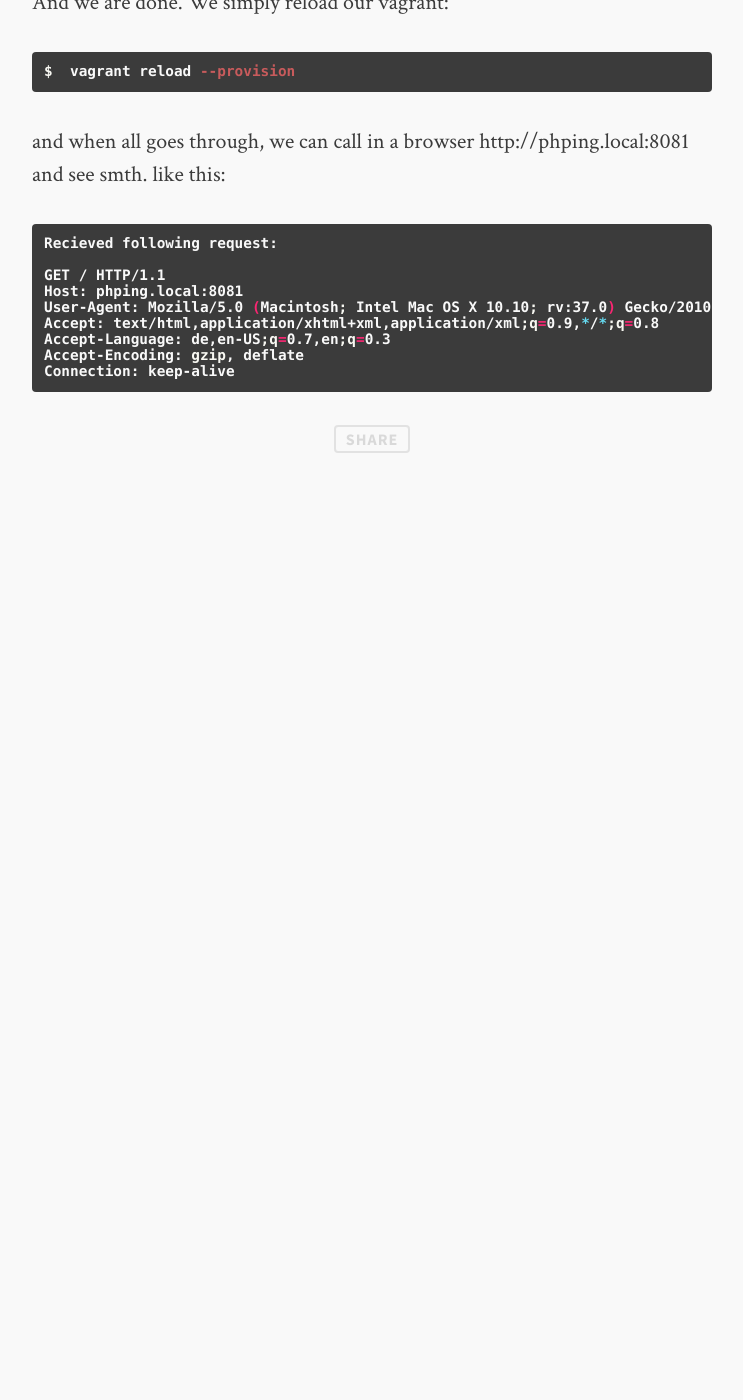
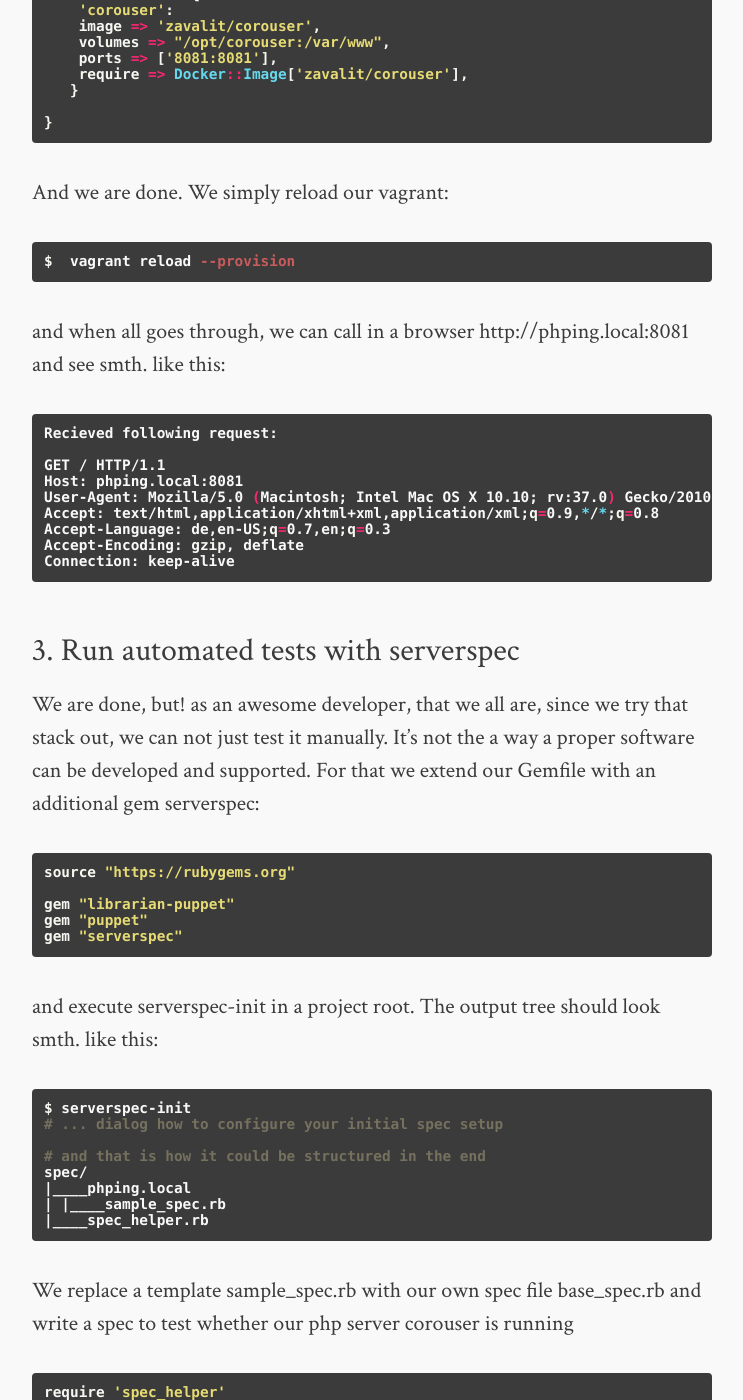
Before and after one commit to zavalit/zavalit.github.io, a Jekyll site: the page built from _provisioning/vagrant_puppet_docker.md, in a window 1280 px wide and 1400 px high, scrolled down 4562 px. Shown: the whole window, without its empty margins (268-1011 px from the left). Built offline with Jekyll 4.4.1, drawn with Linux system fonts in a browser that asks for light colours; comment, search, counter and statistics services are not loaded; before the commit the page ends 5048 px from its top, so only the background shows below that; some of the changed text lies outside the part shown.

Commit message:
vagrant puppet docker

```diff
--- a/_provisioning/vagrant_puppet_docker.md
+++ b/_provisioning/vagrant_puppet_docker.md
@@ -8,6 +8,7 @@ tags: [vagrant, docker, puppet, provisioning]
 
 1. [Vagrant configuration](#vagrant-configuration)
 2. [Puppet configuration](#puppet-configuration)
+3. [Run automated tests with serverspec](#run-automated-tests-with-serverspec)
 
 The point of this post is to show how we can develop localy a php app,
 that suites an both local and production topologies.
@@ -30,7 +31,7 @@ That should load an ubuntu image, that vagrant will provide for virtualisation.
 as a host? We should have a max possible control of our environment, in a case we mess it along with out host system, you can be never sure of all possible side effects your host system have apart.
 
 {% highlight ruby %}
-# empty ubuntu image with hostname phping
+# empty ubuntu image with hostname phping.local
 Vagrant.configure("2") do |config|
 
   config.vm.box = "ubuntu/trusty64"
@@ -41,8 +42,8 @@ end
 {% endhighlight %}
 
 
-It can be optional, but it makes definitely sense to control an ip that our vagrant box could have.
-For that we install an vagrant plugin:
+It can be optional, but it makes definitely sense to control an ip that both our vagrant vm a host machine are
+aware about. For that we install an vagrant plugin:
 
 {% highlight bash %}
 
@@ -50,7 +51,8 @@ For that we install an vagrant plugin:
 
 {% endhighlight %}
 
-and extend our Vagrantfile with an ip, that we want our vagrant instance should have.
+and extend our Vagrantfile with an ip, that we want our vagrant instance should have. In parallel
+the Vagrantfile could be refactored a bit, in order to make our vagrant instance more specific.
 
 {% highlight ruby %}
 
@@ -61,13 +63,18 @@ hostname = "phping.local";
 # run config
 Vagrant.configure("2") do |config|
 
-  config.vm.box = "ubuntu/trusty64"
-  config.vm.hostname = hostname
+  # here we gave a vagrant vm instance a name "phping.local" that is referenced by variable hostname
+  config.vm.define hostname do |phping|
 
-  config.vm.network "private_network", :ip => ip
+    phping.vm.box = "ubuntu/trusty64"
+    phping.vm.hostname = hostname
 
-  config.hostmanager.enabled    = true
-  config.hostmanager.manage_host = true
+    phping.vm.network "private_network", :ip => ip
+
+    phping.hostmanager.enabled    = true
+    phping.hostmanager.manage_host = true
+
+  end
 
 end
 
@@ -92,7 +99,7 @@ puppet. For that we extend our Vagrantfile with provision statement:
 
 # ...box, hostname and networking settings
 
-  config.vm.provision :puppet do |puppet|
+  phping.vm.provision :puppet do |puppet|
 
     puppet.module_path = ["modules", "vendor/modules"] # where do we store our own and external puppet modules
     puppet.options     = '--debug --verbose --summarize --reports store' # some debug
@@ -236,3 +243,84 @@ Accept-Encoding: gzip, deflate
 Connection: keep-alive
 
 {% endhighlight %}
+
+
+
+### 3. Run automated tests with serverspec
+
+We are done, but! as an awesome developer, that we all are, since we try that stack out,
+ we can not just test it manually. It's not the a way a proper software can be developed and supported.
+  For that we extend our Gemfile with an additional gem serverspec:
+
+{% highlight ruby %}
+
+source "https://rubygems.org"
+
+gem "librarian-puppet"
+gem "puppet"
+gem "serverspec"
+
+{% endhighlight %}
+
+
+and execute serverspec-init in a project root. The output tree should look smth. like this:
+
+{% highlight bash %}
+
+$ serverspec-init
+# ... dialog how to configure your initial spec setup
+
+# and that is how it could be structured in the end
+spec/
+|____phping.local
+| |____sample_spec.rb
+|____spec_helper.rb
+
+{% endhighlight %}
+
+
+We replace a template sample_spec.rb with our own spec file base_spec.rb and write a spec to test whether our php server
+corouser is running
+
+{% highlight ruby %}
+
+require 'spec_helper'
+
+[22, 8081].each do |value|
+
+  describe port(value) do
+    it {should be_listening}
+  end
+
+end
+
+describe host('phping.local') do
+  it {should be_reachable}
+  it {should be_resolvable}
+end
+{% endhighlight %}
+
+
+Now is a time to run a test
+
+{% highlight bash %}
+
+$ rake spec
+
+Port "22"
+  should be listening
+
+Port "8081"
+  should be listening
+
+Host "phping.local"
+  should be reachable
+  should be resolvable
+
+Finished in 1.77 seconds (files took 7.95 seconds to load)
+4 examples, 0 failures
+
+
+{% endhighlight %}
+
+And **it {should make_me_happy}** to see that tests are passed. Now we can leave that setup in peace and take a bear.
```
